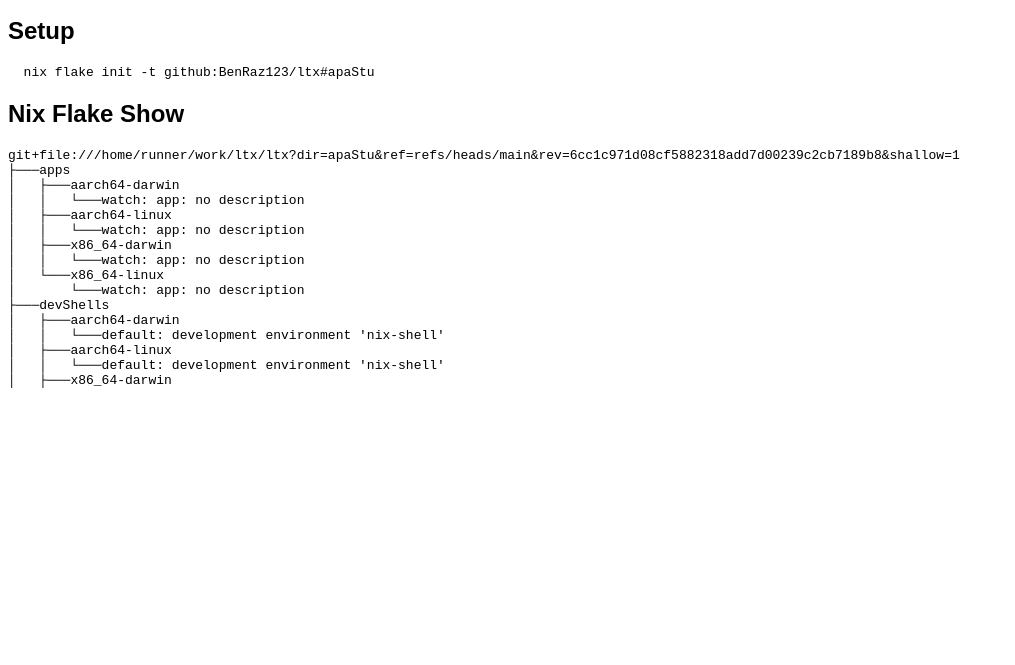
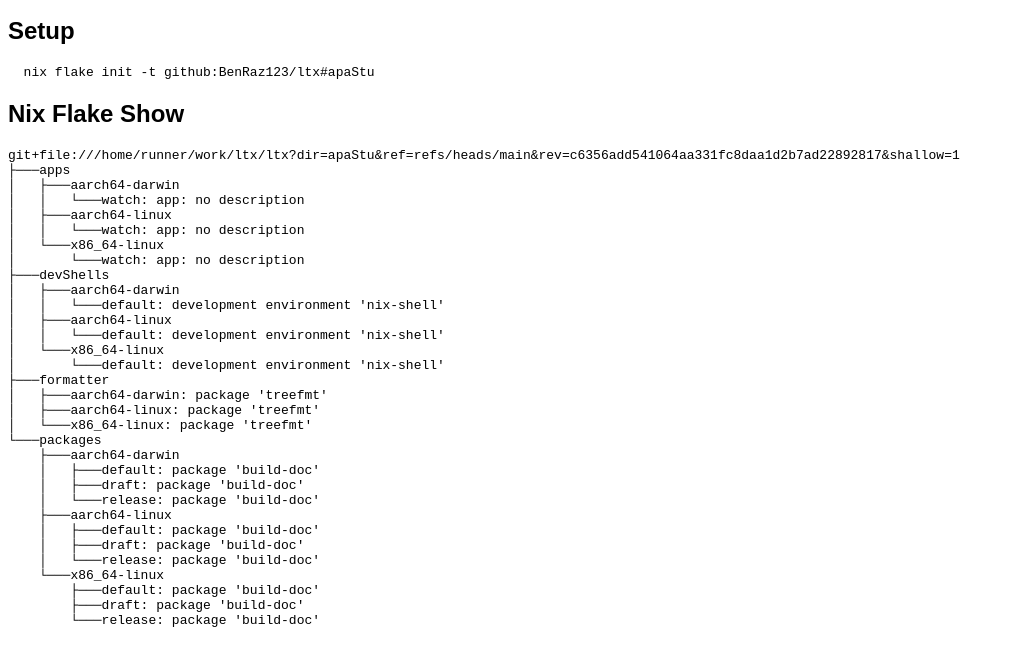
Before and after one commit to BenRaz123/ltx, a plain HTML site: page apaStu/index.html in a window 1280 px wide. Shown: the part 127-792 px from the top of the page, without its empty margins (0-1015 px from the left). Drawn offline with Linux system fonts and the light colour scheme.

Commit message:
deploy: c6356add541064aa331fc8daa1d2b7ad22892817

```diff
--- a/apaStu/index.html
+++ b/apaStu/index.html
@@ -19,13 +19,11 @@
 </pre>
 <h2>Nix Flake Show</h2>
 <pre>
-<pre>git+file:///home/runner/work/ltx/ltx?dir=apaStu&ref=refs/heads/main&rev=6cc1c971d08cf5882318add7d00239c2cb7189b8&shallow=1
+<pre>git+file:///home/runner/work/ltx/ltx?dir=apaStu&ref=refs/heads/main&rev=c6356add541064aa331fc8daa1d2b7ad22892817&shallow=1
 ├───apps
 │   ├───aarch64-darwin
 │   │   └───watch: app: no description
 │   ├───aarch64-linux
-│   │   └───watch: app: no description
-│   ├───x86_64-darwin
 │   │   └───watch: app: no description
 │   └───x86_64-linux
 │       └───watch: app: no description
@@ -34,9 +32,27 @@
 │   │   └───default: development environment 'nix-shell'
 │   ├───aarch64-linux
 │   │   └───default: development environment 'nix-shell'
-│   ├───x86_64-darwin</pre>
+│   └───x86_64-linux
+│       └───default: development environment 'nix-shell'
+├───formatter
+│   ├───aarch64-darwin: package 'treefmt'
+│   ├───aarch64-linux: package 'treefmt'
+│   └───x86_64-linux: package 'treefmt'
+└───packages
+    ├───aarch64-darwin
+    │   ├───default: package 'build-doc'
+    │   ├───draft: package 'build-doc'
+    │   └───release: package 'build-doc'
+    ├───aarch64-linux
+    │   ├───default: package 'build-doc'
+    │   ├───draft: package 'build-doc'
+    │   └───release: package 'build-doc'
+    └───x86_64-linux
+        ├───default: package 'build-doc'
+        ├───draft: package 'build-doc'
+        └───release: package 'build-doc'</pre>
 <script>
-  const INFO_JSON = ;
+  const INFO_JSON = {"apps":{"aarch64-darwin":{"watch":{"type":"app"}},"aarch64-linux":{"watch":{"type":"app"}},"x86_64-linux":{"watch":{"type":"app"}}},"devShells":{"aarch64-darwin":{"default":{"description":"","name":"nix-shell","type":"derivation"}},"aarch64-linux":{"default":{"description":"","name":"nix-shell","type":"derivation"}},"x86_64-linux":{"default":{"description":"","name":"nix-shell","type":"derivation"}}},"formatter":{"aarch64-darwin":{"description":"One CLI to format the code tree","name":"treefmt","type":"derivation"},"aarch64-linux":{"description":"One CLI to format the code tree","name":"treefmt","type":"derivation"},"x86_64-linux":{"description":"One CLI to format the code tree","name":"treefmt","type":"derivation"}},"packages":{"aarch64-darwin":{"default":{"description":"","name":"build-doc","type":"derivation"},"draft":{"description":"","name":"build-doc","type":"derivation"},"release":{"description":"","name":"build-doc","type":"derivation"}},"aarch64-linux":{"default":{"description":"","name":"build-doc","type":"derivation"},"draft":{"description":"","name":"build-doc","type":"derivation"},"release":{"description":"","name":"build-doc","type":"derivation"}},"x86_64-linux":{"default":{"description":"","name":"build-doc","type":"derivation"},"draft":{"description":"","name":"build-doc","type":"derivation"},"release":{"description":"","name":"build-doc","type":"derivation"}}}};
 </script>
 
     <style>
```
Also changed, not shown: beamer/index.html (+1 -1 lines), 1 other file.
